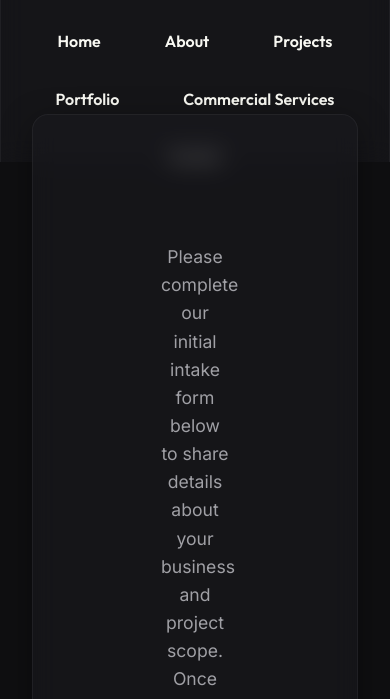
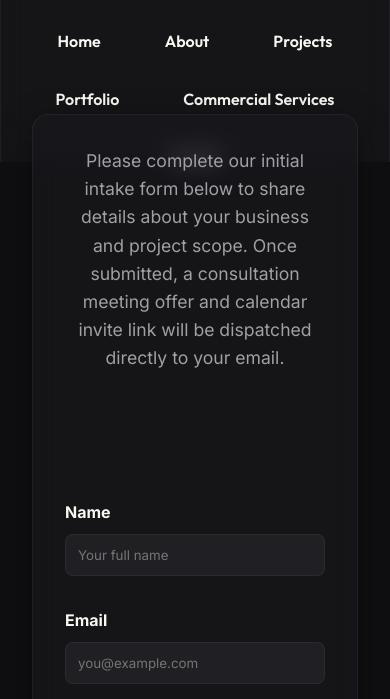
Before and after one commit to marblecube/gitHubPage, a plain HTML site: page commercial.html in a window 390 px wide. Shown: the part 91-790 px from the top of the page. Drawn offline with Linux system fonts and the light colour scheme.

Commit message:
Fix mobile padding on commercial intake page

```diff
--- a/commercial.html
+++ b/commercial.html
@@ -35,7 +35,7 @@
   </header>
 
   <main class="main container" style="max-width: 800px;">
-    <section class="glass-card hover-glow animate-fade-in" style="animation-delay: 0.4s; padding: var(--space-xl); margin-top: -3rem; position: relative; z-index: 10; margin-bottom: var(--space-xl);">
+    <section class="glass-card hover-glow animate-fade-in" style="animation-delay: 0.4s; margin-top: -3rem; position: relative; z-index: 10; margin-bottom: var(--space-xl);">
       <p style="font-size: 1.1rem; margin-bottom: var(--space-xl); line-height: 1.6; text-align: center; color: var(--text-secondary);">
         Please complete our initial intake form below to share details about your business and project scope. Once submitted, a consultation meeting offer and calendar invite link will be dispatched directly to your email.
       </p>
```
